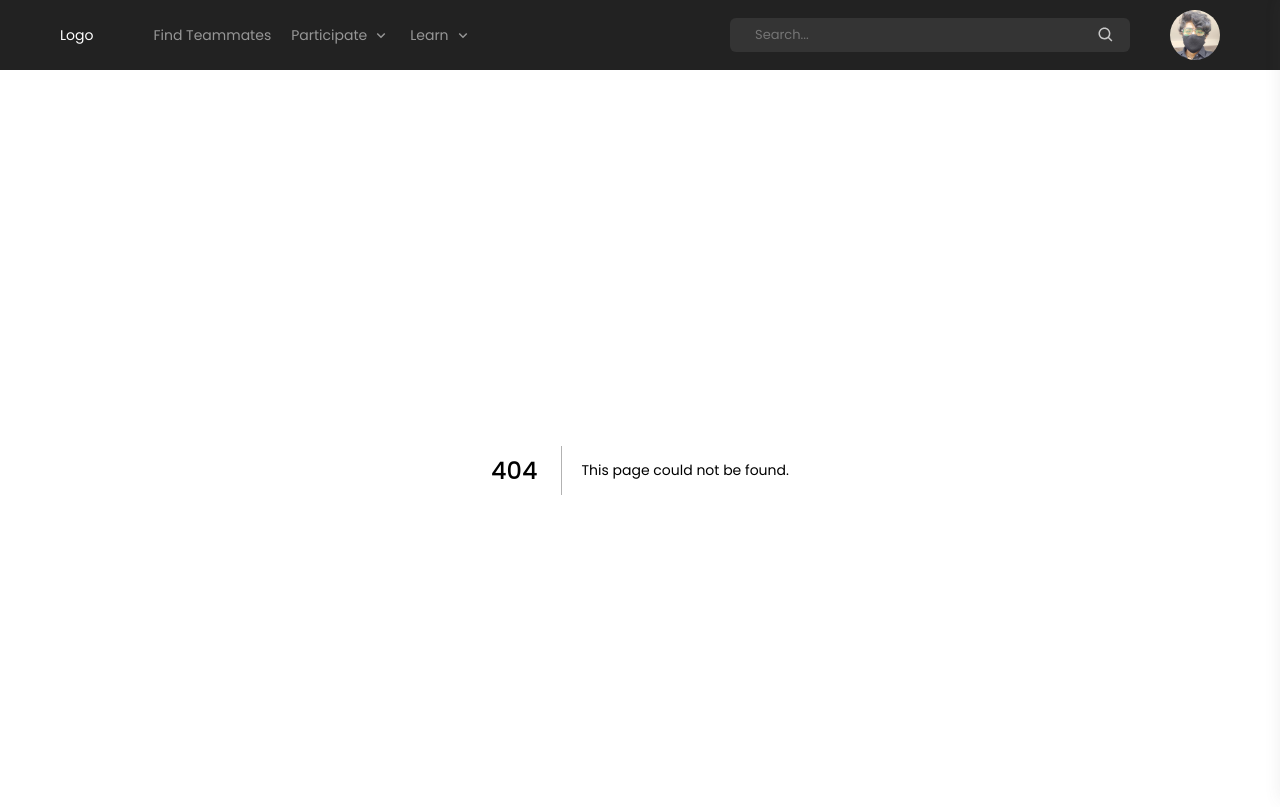
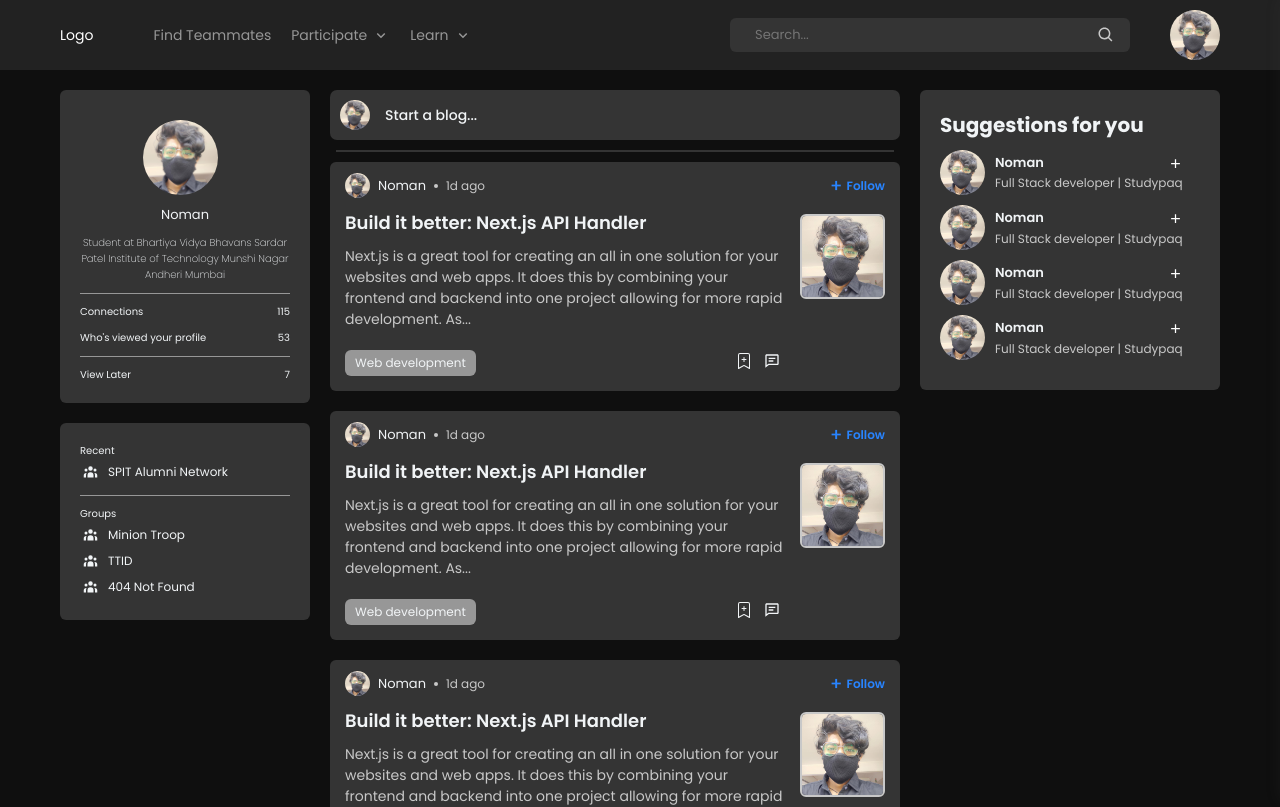
Before and after one commit to ITLAB-SPIT/frontend, a Next.js app: page /blogs in a window 1280 px wide. Before the commit this address had no page. Shown: the top 807 px of the page. Built offline with nearby package versions, Linux system fonts and the light colour scheme.

Commit message:
added cloudinary to the website,

```diff
--- a/package.json
+++ b/package.json
@@ -10,6 +10,7 @@
   },
   "dependencies": {
     "axios": "^0.27.2",
+    "cloudinary-react": "^1.8.1",
     "next": "12.3.0",
     "next-auth": "^4.10.3",
     "react": "18.2.0",
--- /dev/null
+++ b/pages/blogs/index.jsx
@@ -0,0 +1,7 @@
+import BlogContainer from "../../src/container/BlogPage/BlogPage.jsx";
+
+const BlogPage = () => {
+  return <BlogContainer />;
+};
+
+export default BlogPage;
--- a/src/components/Share/Share.jsx
+++ b/src/components/Share/Share.jsx
@@ -1,52 +1,25 @@
-import styles from "./Share.module.css";
-import React from "react";
-import { HiOutlinePhotograph } from "react-icons/hi";
-import { BiVideo, BiCalendarEvent } from "react-icons/bi";
-import { RiArticleLine } from "react-icons/ri";
+import Image from "next/image";
+import styles from "./Share.module.scss";
 
-export default function Share() {
+const Share = () => {
   return (
-    <div>
-      <div className={styles.share}>
-        <div className={styles.shareWrapper}>
-          <div className={styles.shareTop}>
-            <img
-              src="/assets/profile-pics/avatar.jpeg"
-              className={styles.shareProfileImg}
-              alt="Profile"
-            />
-            <input
-              placeholder="Start a post..."
-              className={styles.shareInput}
-            />
-          </div>
-
-          <div className={styles.shareBottom}>
-            <div className={styles.shareOptions}>
-              <div className={styles.shareOption}>
-                <HiOutlinePhotograph className={styles.shareIcon} />
-                <span className={styles.shareOptionText}>Photo</span>
-              </div>
-
-              <div className={styles.shareOption}>
-                <BiVideo className={styles.shareIcon} />
-                <span className={styles.shareOptionText}>Video</span>
-              </div>
-
-              <div className={styles.shareOption}>
-                <BiCalendarEvent className={styles.shareIcon} />
-                <span className={styles.shareOptionText}>Event</span>
-              </div>
-
-              <div className={styles.shareOption}>
-                <RiArticleLine className={styles.shareIcon} />
-                <span className={styles.shareOptionText}>Write article</span>
-              </div>
-            </div>
-          </div>
+    <div className={styles.Main_Container}>
+      <div className={styles.Share_Container}>
+        <div className={styles.image}>
+          <Image
+            src={"/assets/images/mySelf.jpg"}
+            width="100%"
+            height="100%"
+            layout="fill"
+            objectFit="cover"
+            alt=""
+          />
         </div>
+        <button>Start a blog...</button>
       </div>
-      <hr className={styles.shareHr}></hr>
+      <hr></hr>
     </div>
   );
-}
+};
+
+export default Share;
--- /dev/null
+++ b/src/components/Share/Share.module.scss
@@ -0,0 +1,43 @@
+@import "/public/assets/css/variablesAndThemes/variables.scss";
+
+.Main_Container {
+  display: flex;
+  flex-direction: column;
+  justify-content: center;
+  align-items: center;
+  margin-bottom: 1rem;
+  .Share_Container {
+    display: flex;
+    width: 100%;
+    padding: 1rem;
+    background: var(--txt-400);
+    border-radius: 0.7rem;
+
+    .image {
+      width: 3rem;
+      height: 3rem;
+      border-radius: 50%;
+      position: relative;
+      overflow: hidden;
+    }
+    button {
+      background: var(--txt-400);
+      border: none;
+      outline: none;
+      color: var(--txt-100);
+      font-size: 1.4rem;
+      font-weight: 500;
+      margin-left: 1.5rem;
+      &::placeholder {
+        color: var(--txt-200);
+      }
+    }
+  }
+
+  hr {
+    margin-top: 1rem;
+    color: black;
+    border: 1px solid #343434;
+    width: 98%;
+  }
+}
--- a/src/container/BlogPage/Feed/Feed.jsx
+++ b/src/container/BlogPage/Feed/Feed.jsx
@@ -1,12 +1,11 @@
 import React, { useState, useEffect, useRef } from "react";
 import styles from "./Feed.module.scss";
 import { AiOutlineArrowUp } from "react-icons/ai";
-import Posts from "../Posts/Posts";
 import Blogs from "../Blogs/Blogs";
-import Hackathons from "../Hackathons/Hackathons";
+import Share from "../../../components/Share/Share";
 
 const Feed = () => {
-  const [activeLink, setActiveLink] = useState("posts");
+  const [activeLink, setActiveLink] = useState("blogs");
   const [scrollBtnActive, setScrollBtnActive] = useState(false);
   const [addContainerShow, setAddContainerShow] = useState(false);
 
@@ -32,7 +31,7 @@ const Feed = () => {
 
   return (
     <div className={styles.Feed}>
-      <div className={styles.top_nav}>
+      {/* <div className={styles.top_nav}>
         <div className={styles.tab_container}>
           <div
             className={
@@ -44,21 +43,9 @@ const Feed = () => {
             Blogs
           </div>
         </div>
-        <div className={styles.utils}>
-          <div
-            className={styles.add_btn}
-            onClick={() => setAddContainerShow((active) => !active)}
-          >
-            +
-          </div>
-        </div>
-      </div>
-      <div
-        className={
-          styles.add_container + ` ${addContainerShow ? styles.active : ""}`
-        }
-      >
-        Hello
+      </div> */}
+      <div>
+        <Share />
       </div>
       <div className={styles.posts}>
         <div
@@ -69,15 +56,7 @@ const Feed = () => {
         >
           <AiOutlineArrowUp />
         </div>
-        {activeLink === "posts" ? (
-          <Posts />
-        ) : activeLink === "blogs" ? (
-          <Blogs />
-        ) : activeLink === "hackathons" ? (
-          <Hackathons />
-        ) : (
-          ""
-        )}
+        <Blogs />
       </div>
     </div>
   );
```
Also changed, not shown: pages/index.js (+41 -7 lines), src/components/Share/Share.module.css (deleted, +0 -85 lines), 1 other file (tests, documents, lock files or other folders).
